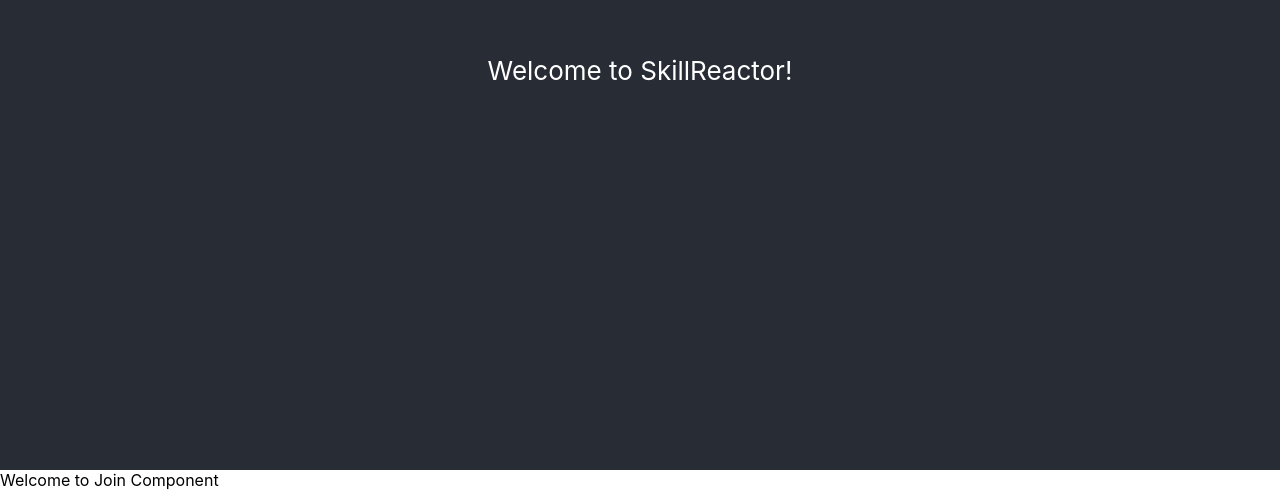
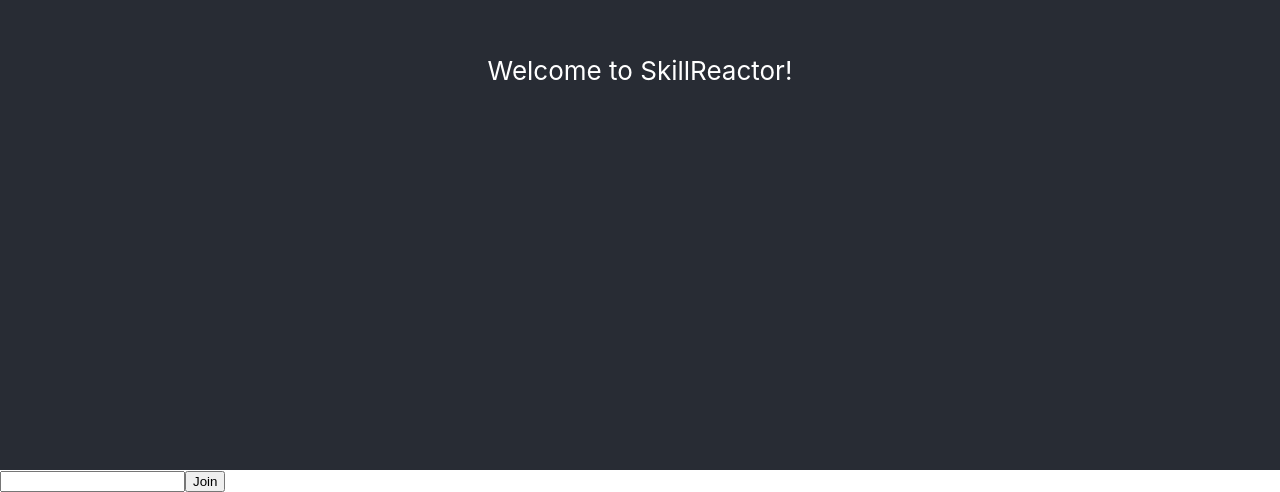
Before and after one commit to nhussaini/Real-time-chat-app, a React (Create React App) app: page /join in a window 1280 px wide. Shown: the part 330-822 px from the top of the page. Built offline with nearby package versions, Linux system fonts and the light colour scheme.

Commit message:
create a form to join

```diff
--- a/src/components/Join.tsx
+++ b/src/components/Join.tsx
@@ -1,4 +1,14 @@
 const Join = () => {
-  return <div>Welcome to Join Component</div>;
+  const handleJoin = (event: React.FormEvent<HTMLFormElement>) => {
+    event.preventDefault();
+  };
+  return (
+    <form onSubmit={handleJoin}>
+      <input type="text" id="usernameInput" />
+      <button type="submit" id="joinBtn">
+        Join
+      </button>
+    </form>
+  );
 };
 export default Join;
```
